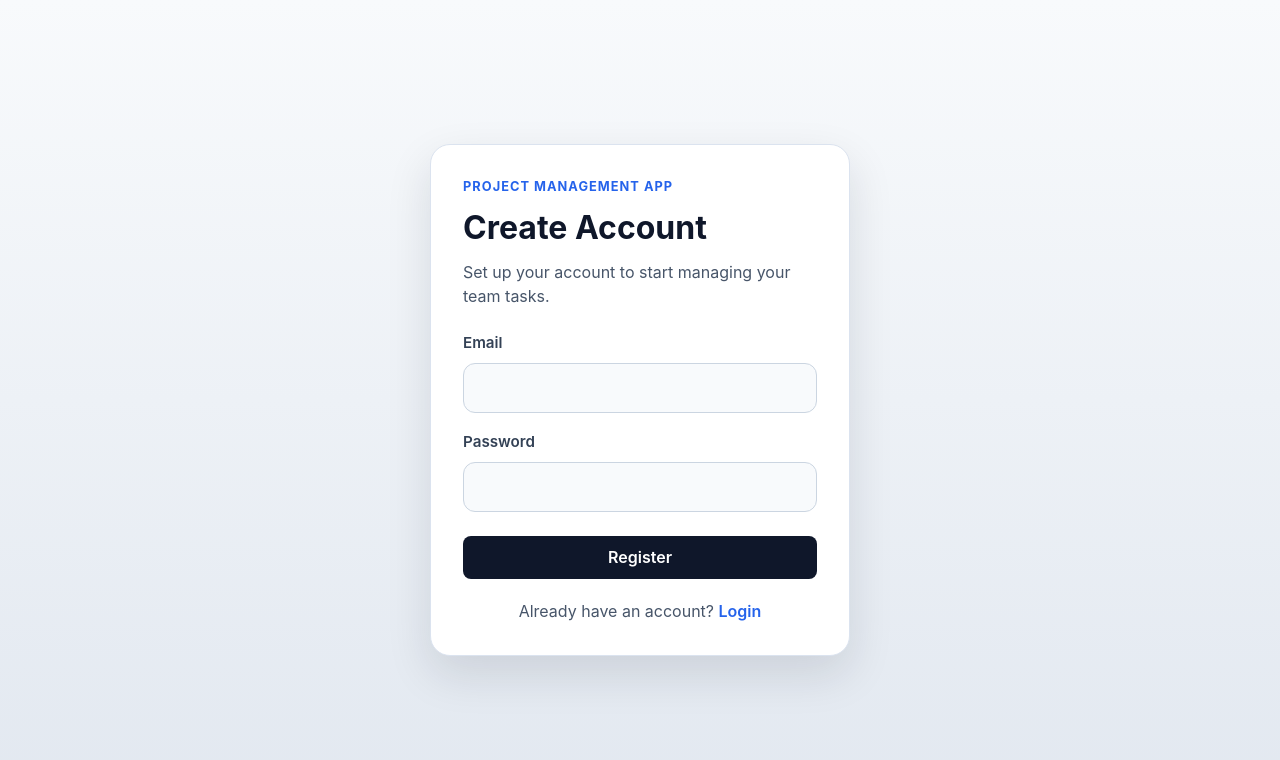
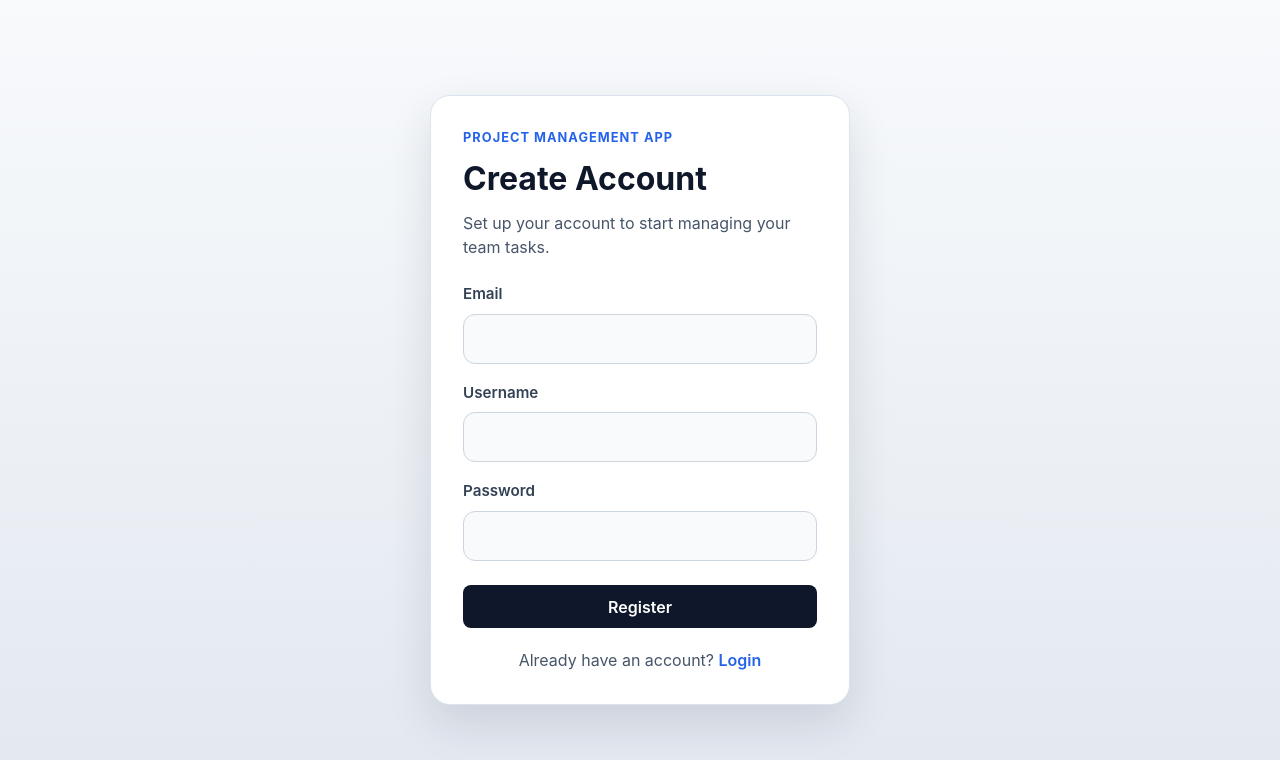
Before and after one commit to jchang005/project-management-app, a React (Vite) app in the folder client/: page /register in a window 1280 px wide. Shown: the top 760 px of the page. Built offline with nearby package versions, Linux system fonts and the light colour scheme; no server answers.

Commit message:
made user join default team

```diff
--- a/client/src/pages/Register.jsx
+++ b/client/src/pages/Register.jsx
@@ -6,6 +6,7 @@
 
 export default function Register() {
   const [email, setEmail] = useState("");
+  const [username, setUsername] = useState("");
   const [password, setPassword] = useState("");
   const [message, setMessage] = useState("");
 
@@ -17,6 +18,7 @@
     try {
       const response = await api.post("/register", {
         email,
+        username,
         password,
       });
 
@@ -53,6 +55,18 @@
           </div>
 
           <div className="login-form__field">
+            <label htmlFor="username">Username</label>
+            <input
+              id="username"
+              className="login-form__input"
+              type="text"
+              value={username}
+              onChange={(e) => setUsername(e.target.value)}
+              required
+            />
+          </div>
+
+          <div className="login-form__field">
             <label htmlFor="password">Password</label>
             <input
               id="password"
```
Also changed, not shown: 2 other files (tests, documents, lock files or other folders).
